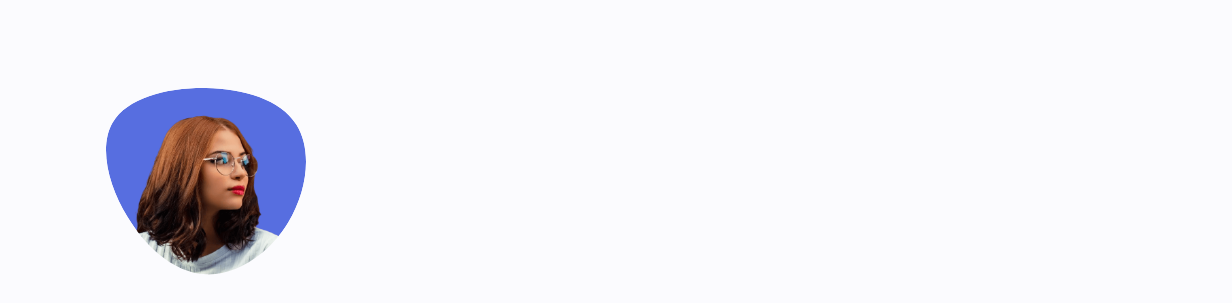
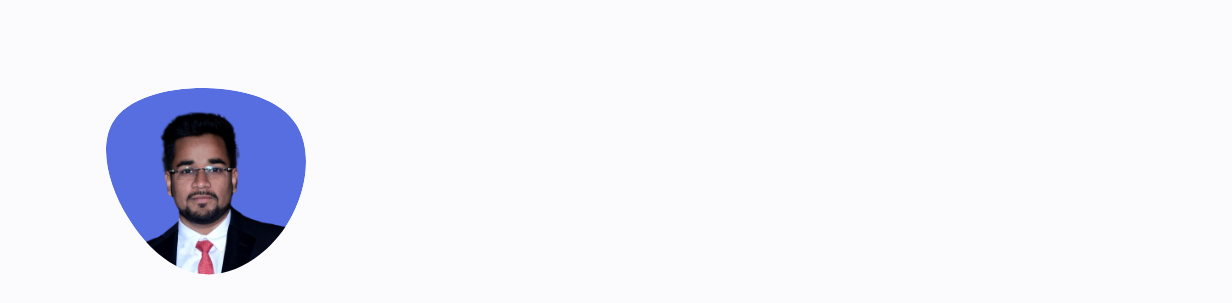
Before and after one commit to prashantroshan96/heyprashant, a plain HTML site: page index.html in a window 1280 px wide. Shown: the top 303 px of the page, 48-1280 px from the left. Drawn offline with nearby package versions, Linux system fonts and the light colour scheme.

Commit message:
DP change

```diff
--- a/index.html
+++ b/index.html
@@ -90,7 +90,7 @@
                                     165.547 130.807 187.559 100.226 186.353C69.6454 185.297 41.0228 161.023 21.7403
                                     129.362C2.45775 97.8511 -7.48481 59.1033 6.67581 34.5279C20.9871 10.1032 59.7028
                                     -0.149132 97.9666 0.00163737C136.23 0.303176 174.193 10.857 190.312 36.4879Z"/>
-                                    <image class="home__blob-img" x='12' y="18" xlink:href="assets/img/perfil.png"/>
+                                    <image class="home__blob-img" x='20' y="18" xlink:href="assets/img/perfil2.png"/>
                                 </g>
                             </svg>
                         </div>
```
Also changed, not shown: assets/img/about.jpg, assets/img/perfil2.jpg (added), assets/img/perfil2.png (added).
